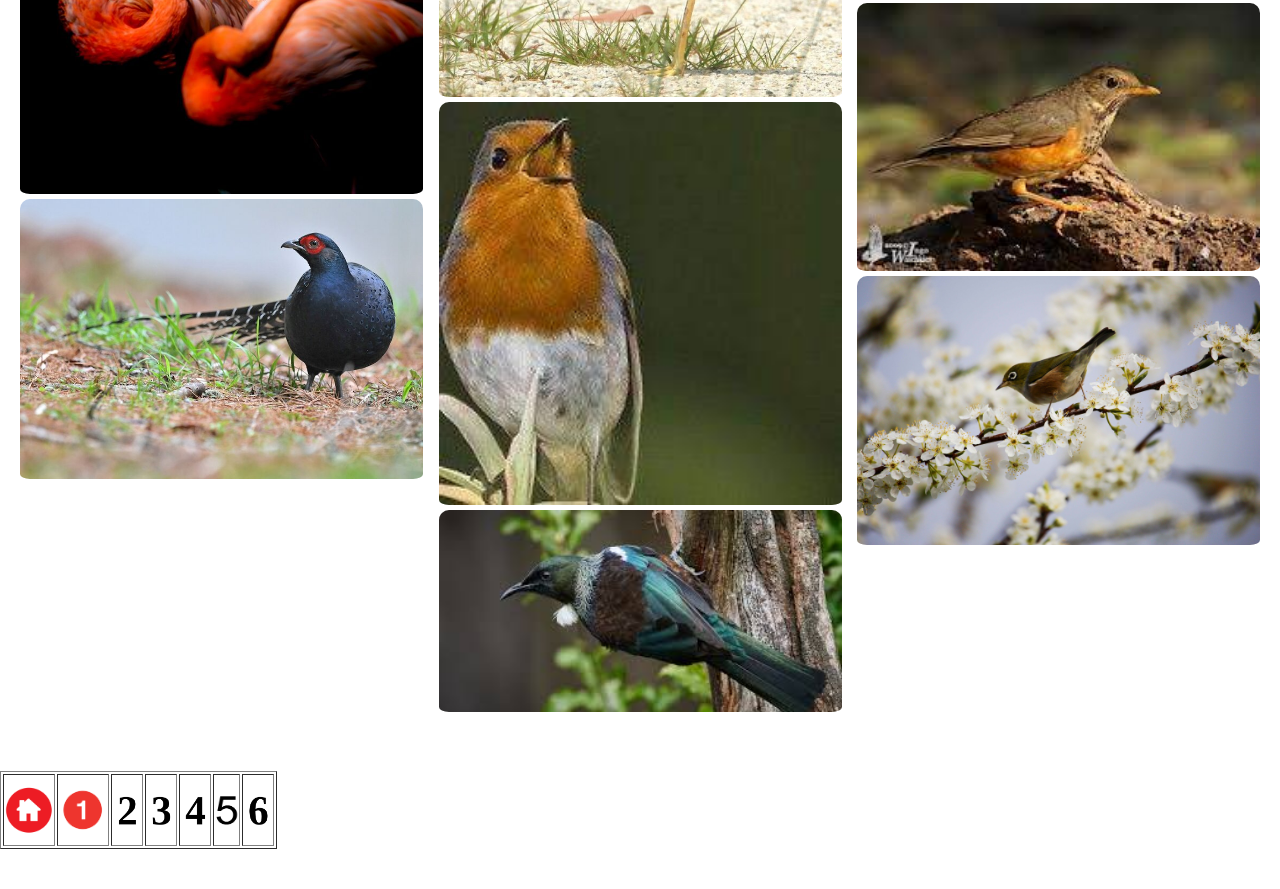
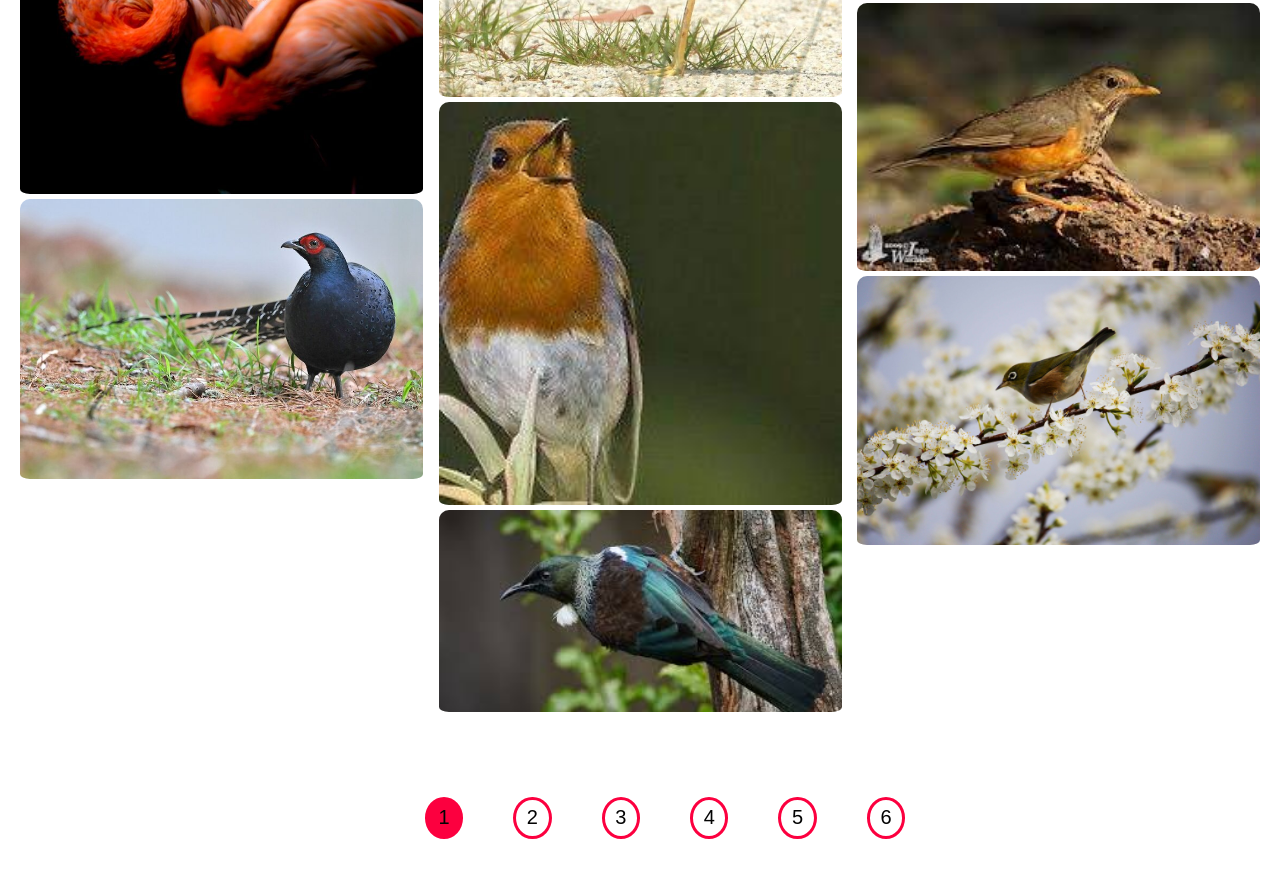
Before and after one commit to Tapas-Dalui/birds_sanctuary, a plain HTML site: page Page01.html in a window 1280 px wide. Shown: the part 1518-2407 px from the top of the page. Before the commit the page ends 2367 px from the top, so only its background shows below. Drawn offline with Linux system fonts and the light colour scheme.

Commit message:
Update Page01.html

```diff
--- a/Page01.html
+++ b/Page01.html
@@ -75,7 +75,7 @@
             border-radius: 10px;
             padding-bottom: 5px;
         }
-       /* .footer{
+        .footer{
             margin-top: 80px;
             display: flex;
             align-items: center;
@@ -100,7 +100,7 @@
         .footer a{
             text-decoration: none;
             color: #030303;
-        }*/
+        }
         ul{
             margin-left: 60px;
         }
@@ -150,19 +150,13 @@
             </div>
         </div>
     </div>
-        <br><br><br>
-        <!--FOOTER PAGE LINK-->
-        <table align="center" border="1" cellpadding="10">
-            <tr>
-                <td><a href="index.html"> <img src="Images/home.png" width="50" height="50"> </a></td>
-                <td><a href="Page01.html"> <img src="Images/1b.png" width="50" height="50"> </a></td>
-                <td><a href="Page02.html"> <img src="Images/2.png" width="30" height="30"> </a></td>
-                <td><a href="Page03.html"> <img src="Images/3.png" width="30" height="30"> </a></td>
-                <td><a href="Page04.html"> <img src="Images/4.png" width="30" height="30"> </a></td>
-                <td><a href="Page05.html"> <img src="Images/5.png" width="25" height="70"> </a></td>
-                <td><a href="Page06.html"> <img src="Images/6.png" width="30" height="30"> </a></td>
-            </tr>
-        </table>
-        <!--END OF FOOTER PAGE LINK-->
+        <div class="footer">
+        <div class="b2"><a href="Page01.html">1</a></div>
+        <div class="b3"><a href="Page02.html">2</a></div>
+        <div class="b4"><a href="Page03.html">3</a></div>
+        <div class="b5"><a href="Page04.html">4</a></div>
+        <div class="b6"><a href="Page05.html">5</a></div>
+        <div class="b7"><a href="Page06.html">6</a></div>
+    </div>
 </body>
 </html>
```
